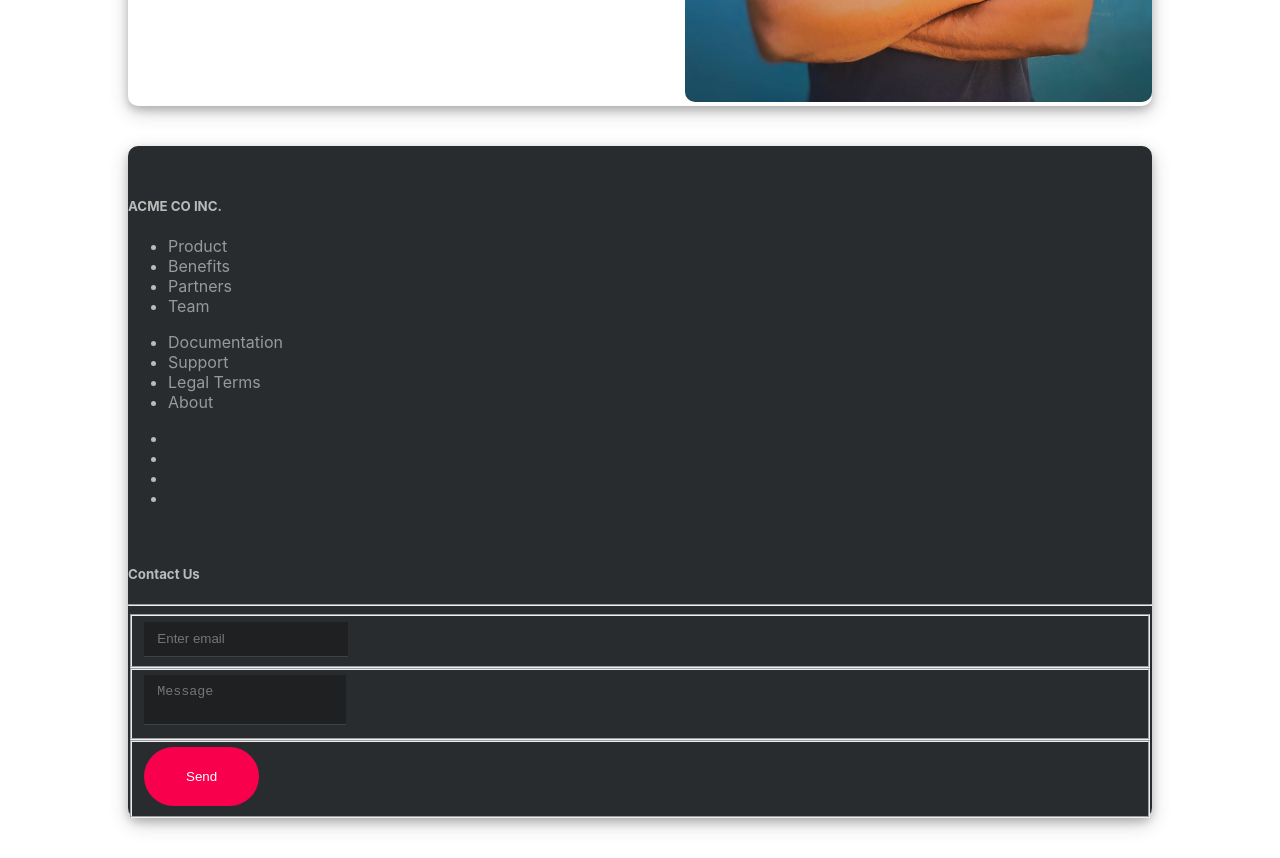
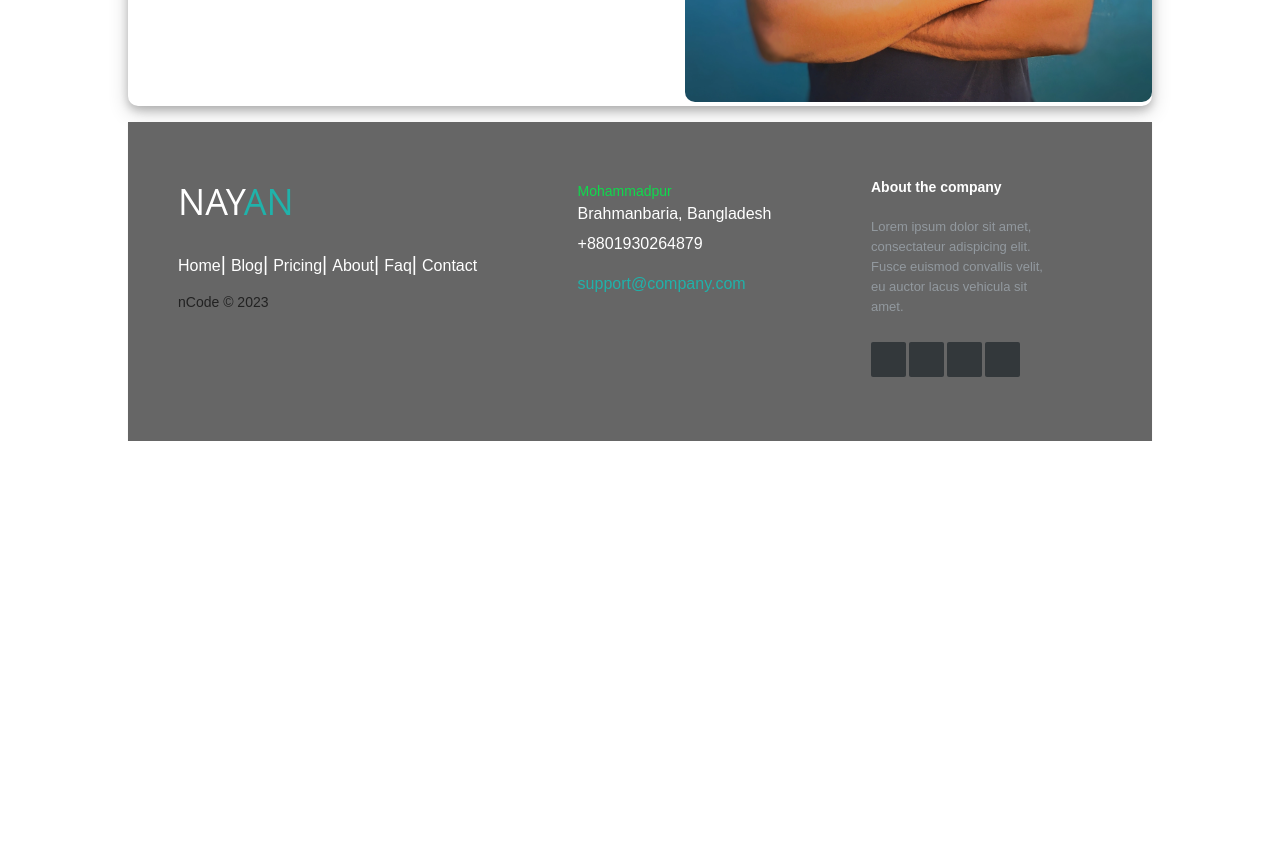
Before and after one commit to NAYANCSE27/resume, a React (Create React App) app: page / in a window 1280 px wide. Shown: the part 680-1538 px from the top of the page. After the commit the page ends 1121 px from the top, so only its background shows below. Built offline with nearby package versions, Linux system fonts and the light colour scheme.

Commit message:
added a copied footer to the project

```diff
--- a/src/footer/Footer.css
+++ b/src/footer/Footer.css
@@ -4,34 +4,197 @@
   margin: 5vh 0;
   background-color: rgba(245, 245, 245, 0.863);
   width: 100%;
-  padding-top: 30px;
-  background-color: #292c2f;
-  color: #bbb;
 }
 
-@import url(https://fonts.googleapis.com/css?family=Alegreya+Sans:300);
-
-/* Sticky footer style and color
--------------------------------------------------- */
-.footer {
+section {
+  width: 100%;
+  display: inline-block;
+  background: #333;
+  height: 50vh;
+  text-align: center;
+  font-size: 22px;
+  font-weight: 700;
+  text-decoration: underline;
 }
 
-.footer a {
-  color: #999;
-  text-decoration:none;
+.footer-distributed{
+	background: #666;
+	box-shadow: 0 1px 1px 0 rgba(0, 0, 0, 0.12);
+	box-sizing: border-box;
+	width: 100%;
+	text-align: left;
+	font: bold 16px sans-serif;
+	padding: 55px 50px;
 }
 
-.footer a:hover, footer a:focus {
-  color: #aaa;
-  text-decoration:none;
-  border-bottom:1px dotted #999;
+.footer-distributed .footer-left,
+.footer-distributed .footer-center,
+.footer-distributed .footer-right{
+	display: inline-block;
+	vertical-align: top;
 }
 
-.footer .form-control {
-    background-color: #1f2022;
-    box-shadow: 0 1px 0 0 rgba(255, 255, 255, 0.1);
-    border: none;
-    resize: none;
-    color: #d1d2d2;
-    padding: 0.7em 1em;
+/* Footer left */
+
+.footer-distributed .footer-left{
+	width: 40%;
 }
+
+/* The company logo */
+
+.footer-distributed h3{
+	color:  #ffffff;
+	font: normal 36px 'Open Sans', cursive;
+	margin: 0;
+}
+
+.footer-distributed h3 span{
+	color:  lightseagreen;
+}
+
+/* Footer links */
+
+.footer-distributed .footer-links{
+	color:  #ffffff;
+	margin: 20px 0 12px;
+	padding: 0;
+}
+
+.footer-distributed .footer-links a{
+	display:inline-block;
+	line-height: 1.8;
+  font-weight:400;
+	text-decoration: none;
+	color:  inherit;
+}
+
+.footer-distributed .footer-company-name{
+	color:  #222;
+	font-size: 14px;
+	font-weight: normal;
+	margin: 0;
+}
+
+/* Footer Center */
+
+.footer-distributed .footer-center{
+	width: 35%;
+}
+
+.footer-distributed .footer-center i{
+	background-color:  #33383b;
+	color: #ffffff;
+	font-size: 25px;
+	width: 38px;
+	height: 38px;
+	border-radius: 50%;
+	text-align: center;
+	line-height: 42px;
+	margin: 10px 15px;
+	vertical-align: middle;
+}
+
+.footer-distributed .footer-center i.fa-envelope{
+	font-size: 17px;
+	line-height: 38px;
+}
+
+.footer-distributed .footer-center p{
+	display: inline-block;
+	color: #ffffff;
+  font-weight:400;
+	vertical-align: middle;
+	margin:0;
+}
+
+.footer-distributed .footer-center p span{
+	display:block;
+	font-weight: normal;
+	font-size:14px;
+	line-height:2;
+}
+
+.footer-distributed .footer-center p a{
+	color:  lightseagreen;
+	text-decoration: none;;
+}
+
+.footer-distributed .footer-links a:before {
+  content: "|";
+  font-weight:300;
+  font-size: 20px;
+  left: 0;
+  color: #fff;
+  display: inline-block;
+  padding-right: 5px;
+}
+
+.footer-distributed .footer-links .link-1:before {
+  content: none;
+}
+
+/* Footer Right */
+
+.footer-distributed .footer-right{
+	width: 20%;
+}
+
+.footer-distributed .footer-company-about{
+	line-height: 20px;
+	color:  #92999f;
+	font-size: 13px;
+	font-weight: normal;
+	margin: 0;
+}
+
+.footer-distributed .footer-company-about span{
+	display: block;
+	color:  #ffffff;
+	font-size: 14px;
+	font-weight: bold;
+	margin-bottom: 20px;
+}
+
+.footer-distributed .footer-icons{
+	margin-top: 25px;
+}
+
+.footer-distributed .footer-icons a{
+	display: inline-block;
+	width: 35px;
+	height: 35px;
+	cursor: pointer;
+	background-color:  #33383b;
+	border-radius: 2px;
+
+	font-size: 20px;
+	color: #ffffff;
+	text-align: center;
+	line-height: 35px;
+
+	margin-right: 3px;
+	margin-bottom: 5px;
+}
+
+/* If you don't want the footer to be responsive, remove these media queries */
+
+@media (max-width: 880px) {
+
+	.footer-distributed{
+		font: bold 14px sans-serif;
+	}
+
+	.footer-distributed .footer-left,
+	.footer-distributed .footer-center,
+	.footer-distributed .footer-right{
+		display: block;
+		width: 100%;
+		margin-bottom: 40px;
+		text-align: center;
+	}
+
+	.footer-distributed .footer-center i{
+		margin-left: 0;
+	}
+
+}
--- a/src/footer/Footer.jsx
+++ b/src/footer/Footer.jsx
@@ -2,57 +2,55 @@ import "./Footer.css";
 
 function Footer() {
   return (
-    <div class="footer">
-      <div class="container">
-        <div class="row">
-          <div class="col-md-5">
-            <h5><i class="fa fa-road"></i> ACME CO INC.</h5>
-            <div class="row">
-              <div class="col-6">
-                <ul class="list-unstyled">
-                  <li><a href="">Product</a></li>
-                  <li><a href="">Benefits</a></li>
-                  <li><a href="">Partners</a></li>
-                  <li><a href="">Team</a></li>
-                </ul>
-              </div>
-              <div class="col-6">
-                <ul class="list-unstyled">
-                  <li><a href="">Documentation</a></li>
-                  <li><a href="">Support</a></li>
-                  <li><a href="">Legal Terms</a></li>
-                  <li><a href="">About</a></li>
-                </ul>
-              </div>
-            </div>
-            <ul class="nav">
-              <li class="nav-item"><a href="" class="nav-link pl-0"><i class="fa fa-facebook fa-lg"></i></a></li>
-              <li class="nav-item"><a href="" class="nav-link"><i class="fa fa-twitter fa-lg"></i></a></li>
-              <li class="nav-item"><a href="" class="nav-link"><i class="fa fa-github fa-lg"></i></a></li>
-              <li class="nav-item"><a href="" class="nav-link"><i class="fa fa-instagram fa-lg"></i></a></li>
-            </ul>
-            <br/>
+    <>
+      <footer class="footer-distributed">
+        <div class="footer-left">
+          <h3>NAY<span>AN</span></h3>
+          <p class="footer-links">
+            <a href="#" class="link-1">Home</a>
+            <a href="#">Blog</a>
+            <a href="#">Pricing</a>
+            <a href="#">About</a>
+            <a href="#">Faq</a>
+            <a href="#">Contact</a>
+          </p>
+
+          <p class="footer-company-name">nCode © 2023</p>
+        </div>
+        <div class="footer-center">
+          <div>
+            <i class="fa fa-map-marker"></i>
+            <p><span>Mohammadpur</span> Brahmanbaria, Bangladesh</p>
           </div>
-          <div class="col-md-2">
-            <h5 class="text-md-right">Contact Us</h5>
-            <hr/>
+
+          <div>
+            <i class="fa fa-phone"></i>
+            <p>+8801930264879</p>
           </div>
-          <div class="col-md-5">
-            <form>
-              <fieldset class="form-group">
-                <input type="email" class="form-control" id="exampleInputEmail1" placeholder="Enter email" />
-              </fieldset>
-              <fieldset class="form-group">
-                <textarea class="form-control" id="exampleMessage" placeholder="Message"></textarea>
-              </fieldset>
-              <fieldset class="form-group text-xs-right">
-                <button type="button" class="btn btn-secondary-outline btn-lg">Send</button>
-              </fieldset>
-            </form>
+
+          <div>
+            <i class="fa fa-envelope"></i>
+            <p><a href="mailto:support@company.com">support@company.com</a></p>
           </div>
         </div>
-      </div>
-    </div>
+
+        <div class="footer-right">
+          <p class="footer-company-about">
+            <span>About the company</span>
+            Lorem ipsum dolor sit amet, consectateur adispicing elit. Fusce euismod convallis velit, eu auctor lacus vehicula sit amet.
+          </p>
+
+          <div class="footer-icons">
+            <a href="#"><i class="fa fa-facebook"></i></a>
+            <a href="#"><i class="fa fa-twitter"></i></a>
+            <a href="#"><i class="fa fa-linkedin"></i></a>
+            <a href="#"><i class="fa fa-github"></i></a>
+          </div>
+
+        </div>
+
+      </footer>
+    </>
   );
 }
 
```
